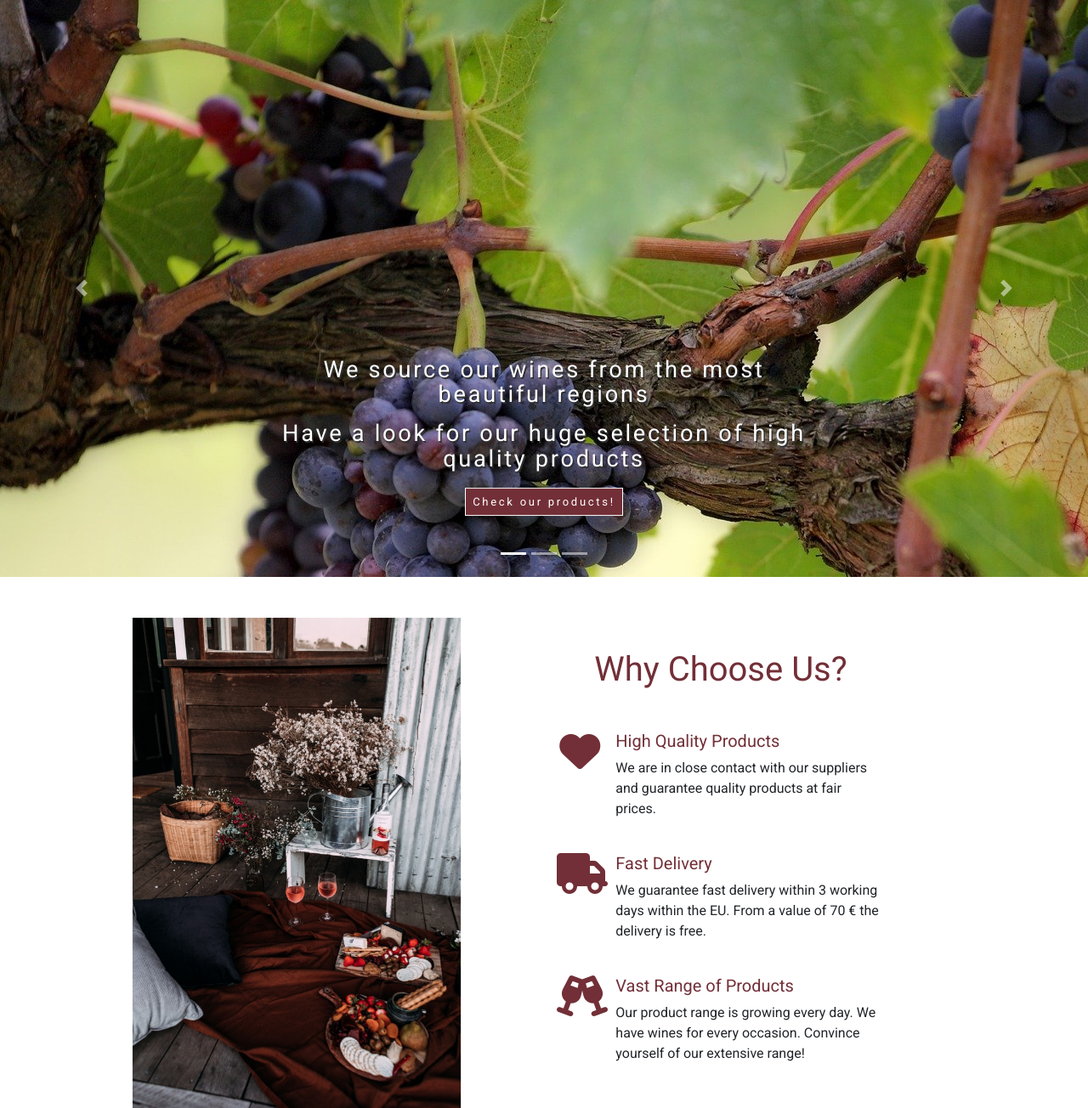
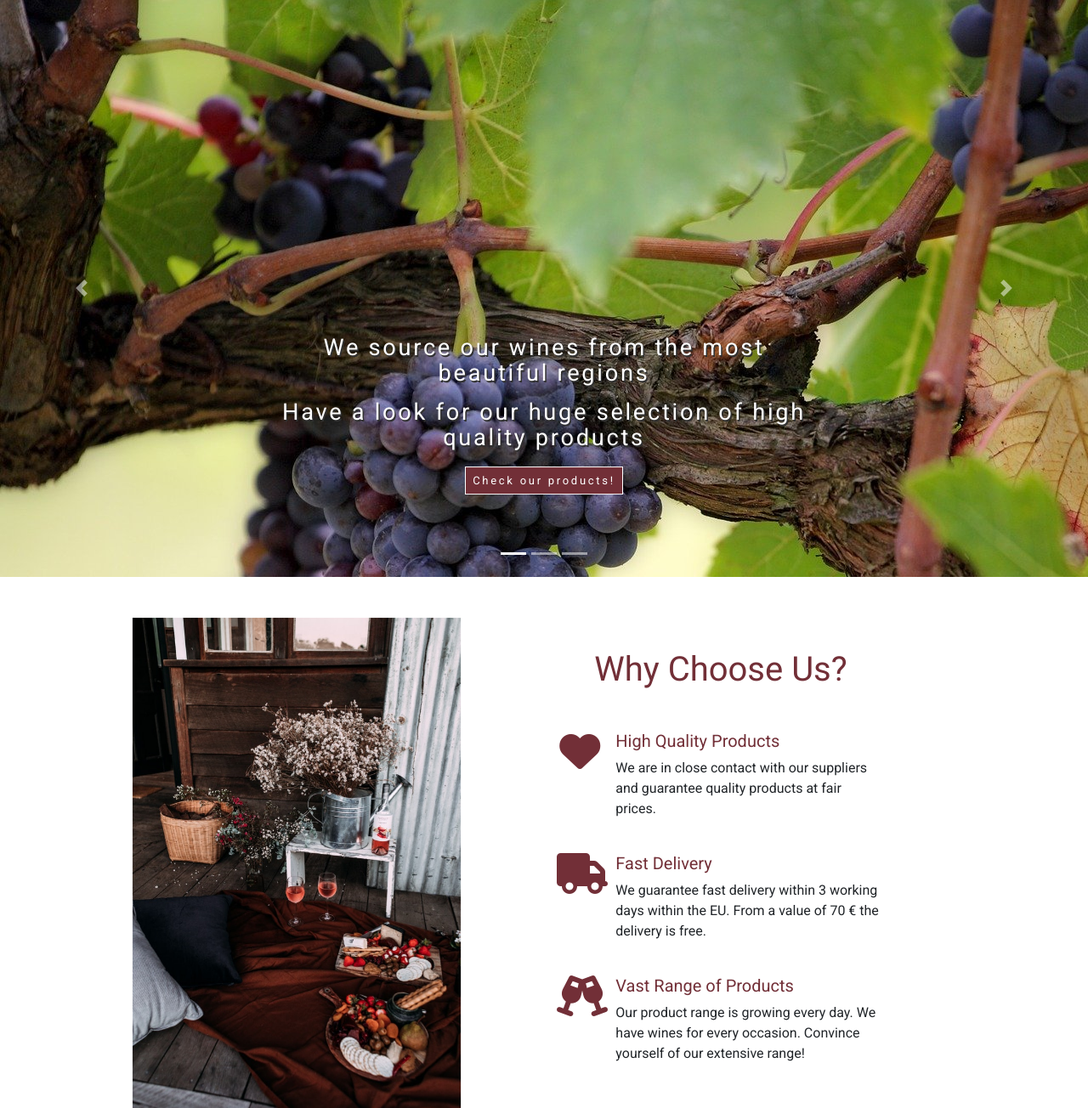
Before and after one commit to Code-Institute-Submissions/veritas_vinos, a Django app: page / in a window 1280 px wide. Shown: the part 121-1425 px from the top of the page at 85% size. Run offline with Django 3.2, Linux system fonts and the light colour scheme; some libraries are stand-ins or nearby versions.

Commit message:
Changed Positions of update and remove in shopping bag. Also extended their names

```diff
--- a/bag/templates/bag/quantity-form.html
+++ b/bag/templates/bag/quantity-form.html
@@ -25,5 +25,5 @@
         </div>
     </div>
 </form>
-<a class="update-link text-info"><small>Update</small></a>
-<a class="remove-item text-danger float-right" id="remove_{{ item.item_id }}"><small>Remove</small></a>
+<a class="remove-item text-danger float-right" id="remove_{{ item.item_id }}"><small>Remove Item</small></a>
+<a class="update-link text-info"><small>Update Quantity</small></a>
--- a/static/css/base.css
+++ b/static/css/base.css
@@ -28,7 +28,7 @@ a {
     font-size: 1.5rem;
     letter-spacing: 0.1em;
     position: absolute;
-    top: 40%;
+    top: 48%;
     left: 50%;
     transform: translate(-50%, -120%);
     color: #fff;
@@ -410,7 +410,6 @@ input[name='q']::placeholder {
 }
 
 .carousel-text-box {
-    top: 45%;
     font-size: 1.3rem;
 }
 .bag {
@@ -432,7 +431,6 @@ input[name='q']::placeholder {
     .carousel-text-box {
     font-size: 1.8rem;
     line-height: 1.1;
-    top: 60%;
     }
 
     .display-4.logo-font.text-black {
@@ -518,7 +516,6 @@ input[name='q']::placeholder {
   }
   .carousel-text-box {
     font-size: 1.7rem;
-    top: 50%;
     }
   .bag {
       margin-top: 1rem;
```
